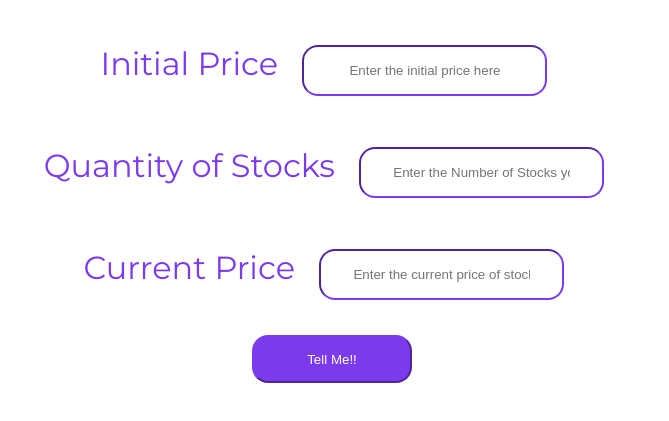
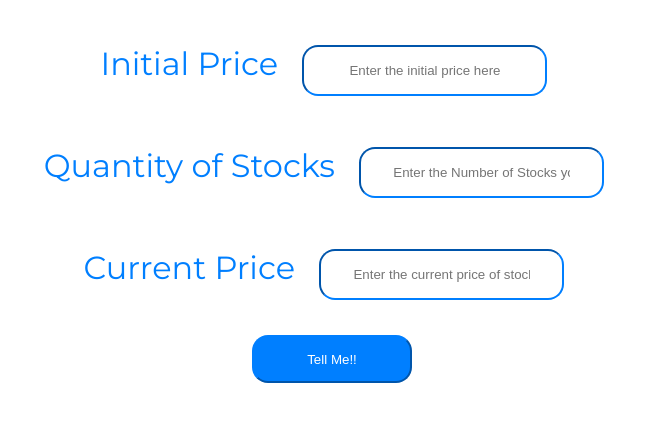
Before and after one commit to akshaykamath45/markFourteen-profit-and-loss-calculator, a plain HTML site: page index.html in a window 1280 px wide. Shown: the part 93-514 px from the top of the page, without its empty margins (308-977 px from the left). Drawn offline with Linux system fonts and the light colour scheme.

Commit message:
modifying css

```diff
--- a/styles.css
+++ b/styles.css
@@ -1,6 +1,6 @@
 @import url('https://fonts.googleapis.com/css2?family=Montserrat&display=swap');
 :root{
-    --primary-color:#7C3AED;
+    --primary-color:#007FFF;
     --dark-gray:#6B7280;
     --off-white:#F3F4F6;
 }
@@ -17,7 +17,7 @@ h1{
 }
 label{
     text-align: center;
-    color: #7C3AED;
+    color: var(--primary-color);
     font-size: 2rem;
     display: block;
 
```
